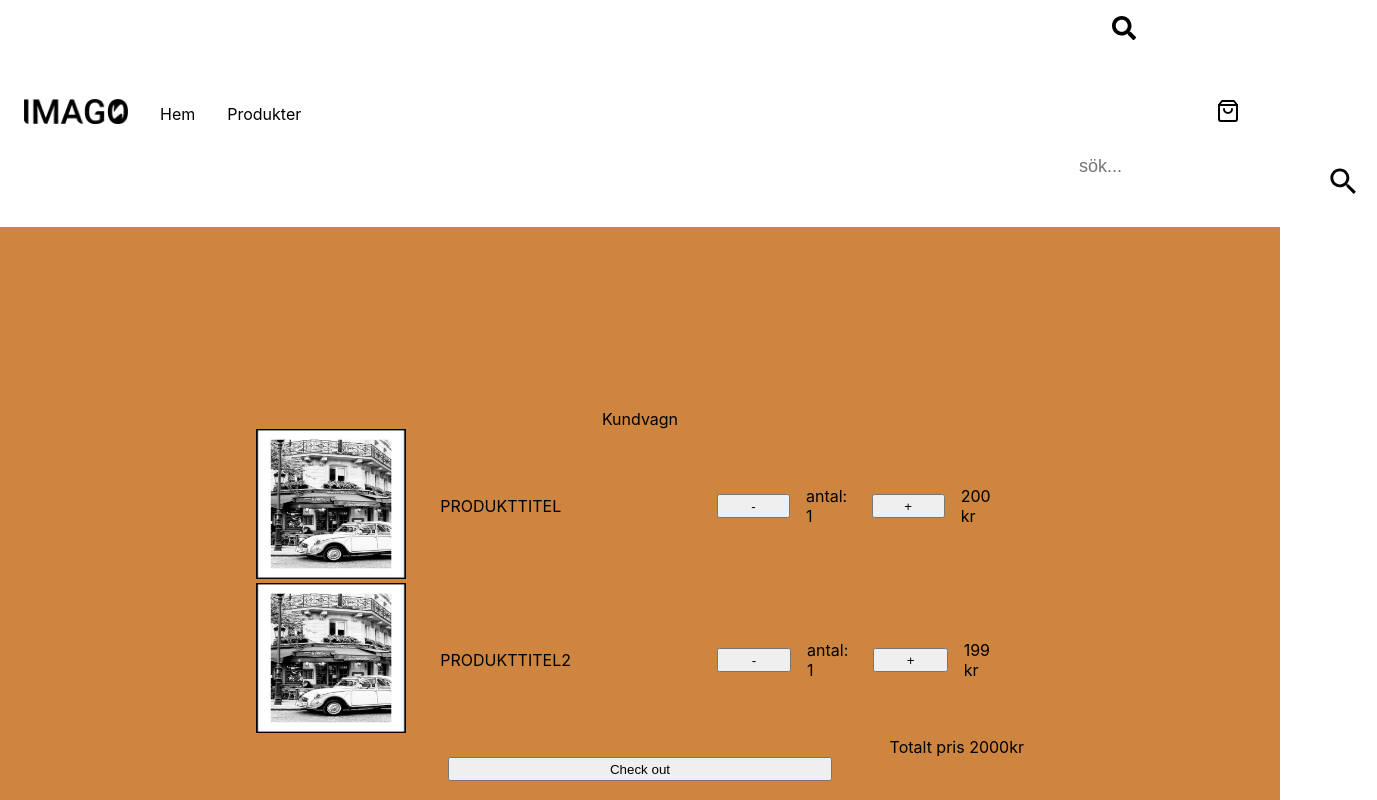
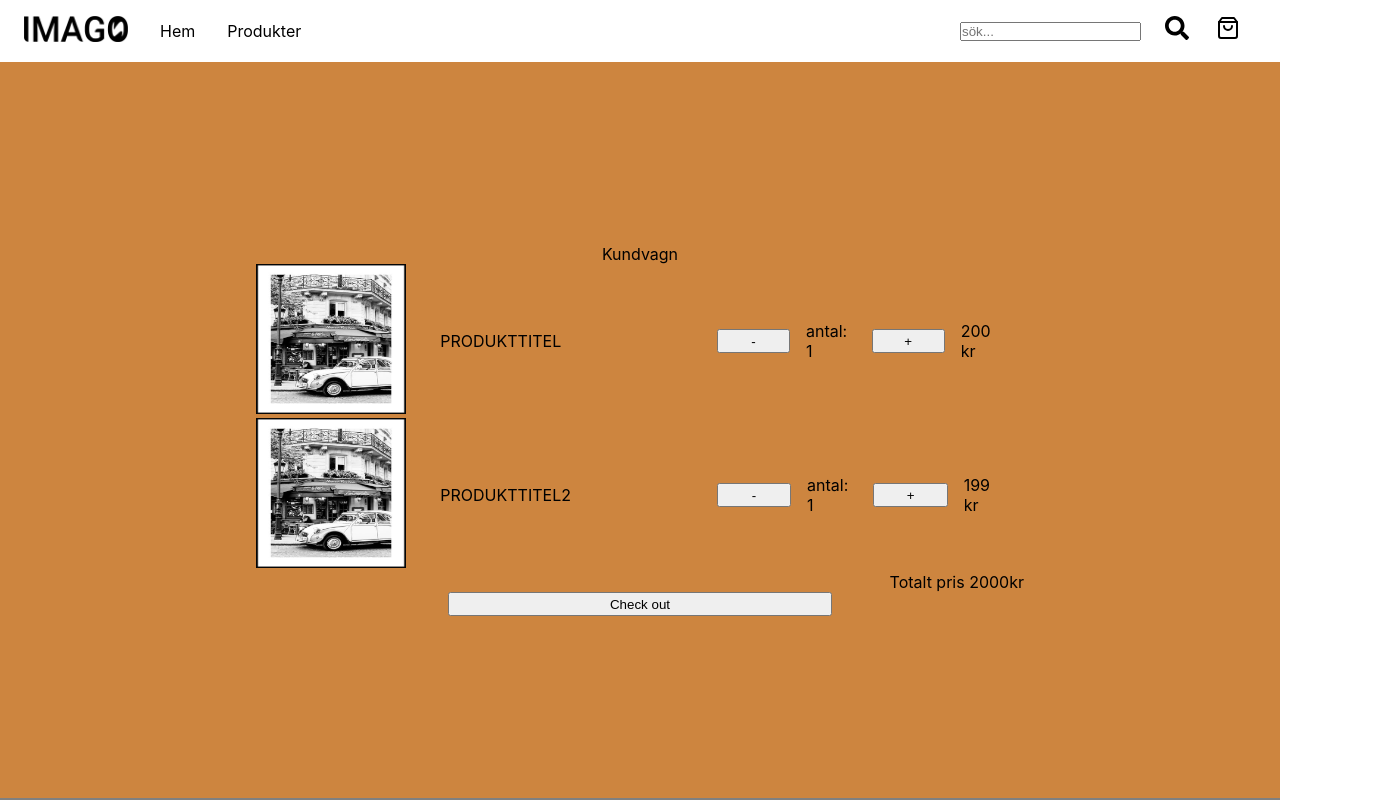
Before and after one commit to AntonM143/imago, a Next.js app: page /cart in a window 1280 px wide. Shown: the top 800 px of the page, 1377 px wide, since content can reach past the window. Built offline with nearby package versions, Linux system fonts and the light colour scheme.

Commit message:
cart & searchbar

```diff
--- a/components/Header/Header.js
+++ b/components/Header/Header.js
@@ -19,10 +19,54 @@ let testProd = [
 		stock: 5,
 		id: 1,
 		quantity: 1,
+		type: '',
+
+	},
+	{
+		title: "apa1",
+		imgUrl: testImg,
+		description: "Lorem Ipsum is simply dummy text of the printing and typesetting industry. Lorem Ipsum has been the industry's standard dummy text ever since the 1500s, when an unknown printer took a galley of type and scrambled it to make a type specimen book. It has survived not only five centur",
+		price: 199,
+		stock: 5,
+		id: 10,
+		quantity: 1,
+		type: '',
+		category: 'hus'
+
+	},
+	{
+		title: "apa6",
+		imgUrl: testImg,
+		description: "Lorem Ipsum is simply dummy text of the printing and typesetting industry. Lorem Ipsum has been the industry's standard dummy text ever since the 1500s, when an unknown printer took a galley of type and scrambled it to make a type specimen book. It has survived not only five centur",
+		price: 199,
+		stock: 5,
+		id: 1,
+		quantity: 1,
+		type: '',
+		category: 'land'
+	},
+	{
+		title: "apa5",
+		imgUrl: testImg,
+		description: "Lorem Ipsum is simply dummy text of the printing and typesetting industry. Lorem Ipsum has been the industry's standard dummy text ever since the 1500s, when an unknown printer took a galley of type and scrambled it to make a type specimen book. It has survived not only five centur",
+		price: 199,
+		stock: 5,
+		id: 1,
+		quantity: 1,
 		type: ''
 	},
 	{
-		title: "PRODUKTTITEL2",
+		title: "apa4",
+		imgUrl: testImg,
+		description: "Lorem Ipsum is simply dummy text of the printing and typesetting industry. Lorem Ipsum has been the industry's standard dummy text ever since the 1500s, when an unknown printer took a galley of type and scrambled it to make a type specimen book. It has survived not only five centur",
+		price: 199,
+		stock: 5,
+		id: 1,
+		quantity: 1,
+		type: ''
+	},
+	{
+		title: "apa3",
 		imgUrl: testImg,
 		description: "Lorem Ipsum is simply dummy text of the printing and typesetting industry. Lorem Ipsum has been the industry's standard dummy text ever since the 1500s, when an unknown printer took a galley of type and scrambled it to make a type specimen book. It has survived not only five centur",
 		price: 199,
@@ -44,7 +88,7 @@ let testProd = [
                 <rect y="30" width="100" height="5"></rect>
               </svg>
             </button>
-            <div>
+            <div className={classes.logo}>
               <Image
                 src="/images/icnimage-logo.png"
                 alt="logo"
@@ -58,14 +102,10 @@ let testProd = [
             </ul>
           </nav>
           <nav className={classes.headerSecondaryNav}>
-            <button >
-				<FaSearch>
-				</FaSearch>
-					<SearchBar placeholder={"sök..."} data={testProd}/>
-            </button>
-            <button>
-            	<Link href={'/cart'}><FiShoppingBag/></Link>
-            </button>
+			<SearchBar placeholder={"sök..."} data={testProd}/>
+			<div>
+				<Link href={'/cart'}><FiShoppingBag/></Link>
+			</div>
           </nav>
         </section>
       </header>
--- a/components/Header/Header.module.scss
+++ b/components/Header/Header.module.scss
@@ -14,7 +14,7 @@
     @media (min-width: $breakpoint-md) {
       width: calc(100% - 3rem);
     }
-    div {
+    .logo {
       width: 120px;
       padding-right: 1rem;
     }
@@ -44,7 +44,6 @@
     .headerSecondaryNav {
       	@include display-flex(row);
       	align-items: center;
-      button {
 		cursor: pointer;
 		border: none;
 		background: none;
@@ -53,4 +52,3 @@
     }
   }
 }
-}
--- a/components/Searchbar/SearchBar.js
+++ b/components/Searchbar/SearchBar.js
@@ -1,11 +1,12 @@
 import React, { useState } from "react";
 import styles from './SearchBar.module.css'
-import SearchIcon from "@material-ui/icons/Search";
-import CloseIcon from "@material-ui/icons/Close";
+import { FaSearch, FaWindowClose } from "react-icons/fa";
+import { useRouter } from 'next/router'
 
 function SearchBar({ placeholder, data }) {
   const [filteredData, setFilteredData] = useState([]);
   const [wordEntered, setWordEntered] = useState("");
+  const router = useRouter()
 
   const handleFilter = (event) => {
     const searchWord = event.target.value;
@@ -20,12 +21,22 @@ function SearchBar({ placeholder, data }) {
       setFilteredData(newFilter);
     }
   };
-
   const clearInput = () => {
     setFilteredData([]);
     setWordEntered("");
   };
 
+  const handleClick = (e) => {
+	e.preventDefault()
+	console.log(e, "e");
+	let target = e.target
+	router.push({
+		pathname: `/${target.dataset.space}/${target.dataset.id}`,
+	})
+	clearInput()
+
+
+}
   return (
 	<div className={styles.search}>
 		<div className={styles.searchInputs}>
@@ -34,22 +45,27 @@ function SearchBar({ placeholder, data }) {
 				placeholder={placeholder}
 				value={wordEntered}
 				onChange={handleFilter}
+				on
 			/>
+		</div>
 		<div className={styles.searchIcon}>
 			{filteredData.length === 0 ? (
-            <SearchIcon />
+				<FaSearch />
 			) : (
-            <CloseIcon id="clearBtn" onClick={clearInput} />
+				<FaWindowClose id="clearBtn" onClick={clearInput} />
 			)}
 		</div>
-      </div>
 		{filteredData.length != 0 && (
-        <div className={styles.dataResult}>
+			<div className={styles.searchResult}>
 			{filteredData.slice(0, 15).map((value, key) => {
 				return (
-              <a className="dataItem" href={value.link} target="_blank">
-                <p>{value.title} </p>
-              </a>
+					<p
+						onClick={handleClick}
+						data-space={value.category}
+						data-id={value.id}
+					>
+						{value.title}
+					</p>
 				);
 			})}
 			</div>
--- a/components/Searchbar/Searchbar.module.css
+++ b/components/Searchbar/Searchbar.module.css
@@ -1,68 +1,37 @@
+.search {
+	display: flex;
+	position: relative;
+	width: 20vw;
+}
+
 .searchInputs {
-	margin-top: 105px;
 	display: flex;
-  }
-
-  .search input {
-	background-color: white;
+	margin-right: 1em;
+	align-items: center;
 	border: 0;
 	border-radius: 2px;
 	border-top-right-radius: 0px;
 	border-bottom-right-radius: 0px;
-	font-size: 18px;
-	padding: 15px;
-	height: 30px;
-	width: 300px;
-  }
 
-  .searchIcon {
-	height: 60px;
-	width: 50px;
-	background-color: white;
-	display: grid;
-	place-items: center;
-  }
+}
 
- /*  input:focus {
-	outline: none;
-  } */
-  .searchIcon svg {
-	font-size: 35px;
-  }
+.searchIcon {
+	margin-right: 1em;
+}
 
-  .dataResult {
-	margin-top: 5px;
-	width: 300px;
-	height: 200px;
-	background-color: white;
+.searchResult {
+	display: flex;
+	flex-direction: column;
+	align-items: center;
+	position: absolute;
+	z-index: 1000;
+	width: 70%;
+	background-color: blue;
+	margin-top: 1.5em;
+	font-size: 1.5rem;
 	box-shadow: rgba(0, 0, 0, 0.35) 0px 5px 15px;
 	overflow: hidden;
 	overflow-y: auto;
-  }
 
-  .dataResult::-webkit-scrollbar {
-	display: none;
-  }
 
-  .dataResult .dataItem {
-	width: 100%;
-	height: 50px;
-	display: flex;
-	align-items: center;
-	color: black;
-  }
-
- /*  .dataItem {
-	margin-left: 10px;
-  }
-  a {
-	text-decoration: none;
-  }
-
-  a:hover {
-	background-color: lightgrey;
-  }
-
-  #clearBtn {
-	cursor: pointer;
-  } */
+}
--- a/package.json
+++ b/package.json
@@ -8,7 +8,6 @@
     "lint": "next lint"
   },
   "dependencies": {
-    "@material-ui/icons": "^4.11.2",
     "next": "^12.0.7",
     "react": "17.0.2",
     "react-dom": "17.0.2",
```
Also changed, not shown: pages/[product-id]/[id].js (+5 -5 lines), pages/[product-id]/Product.module.css (added), 1 other file (tests, documents, lock files or other folders). Lines whose indentation alone changed are shown as unchanged.
